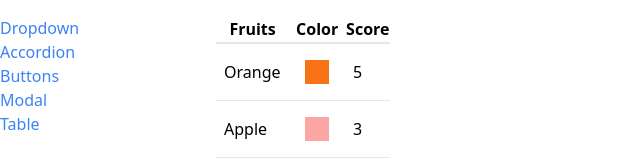
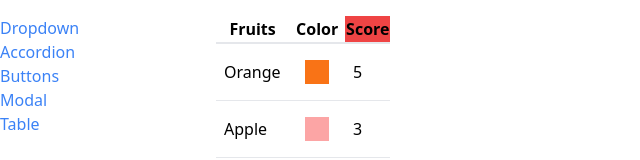
Before and after one commit to bleyyannick/reusable_buttons_with_react_and_tailwind, a React (Create React App) app: page /table in a window 1280 px wide. Shown: the top 160 px of the page, without its empty margins (0-640 px from the left). Built offline with nearby package versions, Linux system fonts and the light colour scheme.

Commit message:
customzing header cells

```diff
--- a/src/components/Table.jsx
+++ b/src/components/Table.jsx
@@ -1,8 +1,11 @@
-
+import { Fragment } from "react";
 const Table = ({data, config, keyFn})=> {
- const renderedHeaders = config.map(headers => {
-    return (<th key={headers.label}>
-      {headers.label}
+ const renderedHeaders = config.map(column => {
+  if(column.header) {
+   return <Fragment key={column.label}>{column.header()}</Fragment>
+  };
+    return (<th key={column.label}>
+      {column.label}
     </th>)
  })
  const renderedRows = data.map(rowData => {
--- a/src/pages/TablePage.jsx
+++ b/src/pages/TablePage.jsx
@@ -19,7 +19,8 @@ function TablePage() {
     },
     {
       label:"Score",
-      render: (fruit) => fruit.score
+      render: (fruit) => fruit.score,
+      header: () => <th className="bg-red-500">Score</th>
     },
   ]
   const keyFn = (fruit) => fruit.name
```
